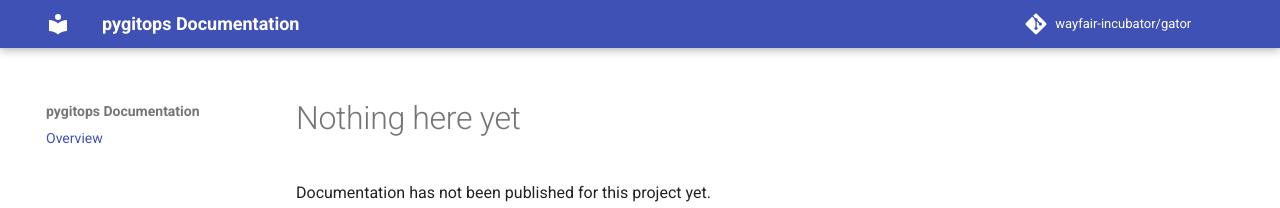
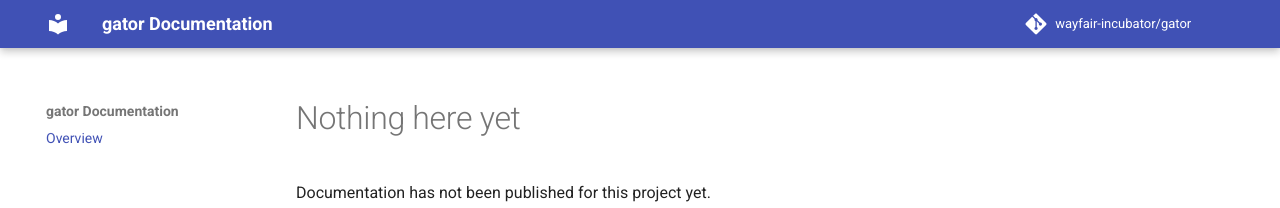
Before and after one commit to wayfair-incubator/gator, an MkDocs documentation site: the page built from docs/index.md, in a window 1280 px wide. Shown: the top 208 px of the page. Built offline with MkDocs 1.6.1 and Material for MkDocs 9.7.7, drawn with Linux system fonts in a browser that asks for light colours; comment, search, counter and statistics services are not loaded; the version menu is left out.

Commit message:
Update docs site name (#27)

```diff
--- a/mkdocs.yml
+++ b/mkdocs.yml
@@ -1,4 +1,4 @@
-site_name: pygitops Documentation
+site_name: gator Documentation
 site_url: https://wayfair-incubator.github.io/gator/
 repo_url: https://github.com/wayfair-incubator/gator/
 repo_name: wayfair-incubator/gator
```
